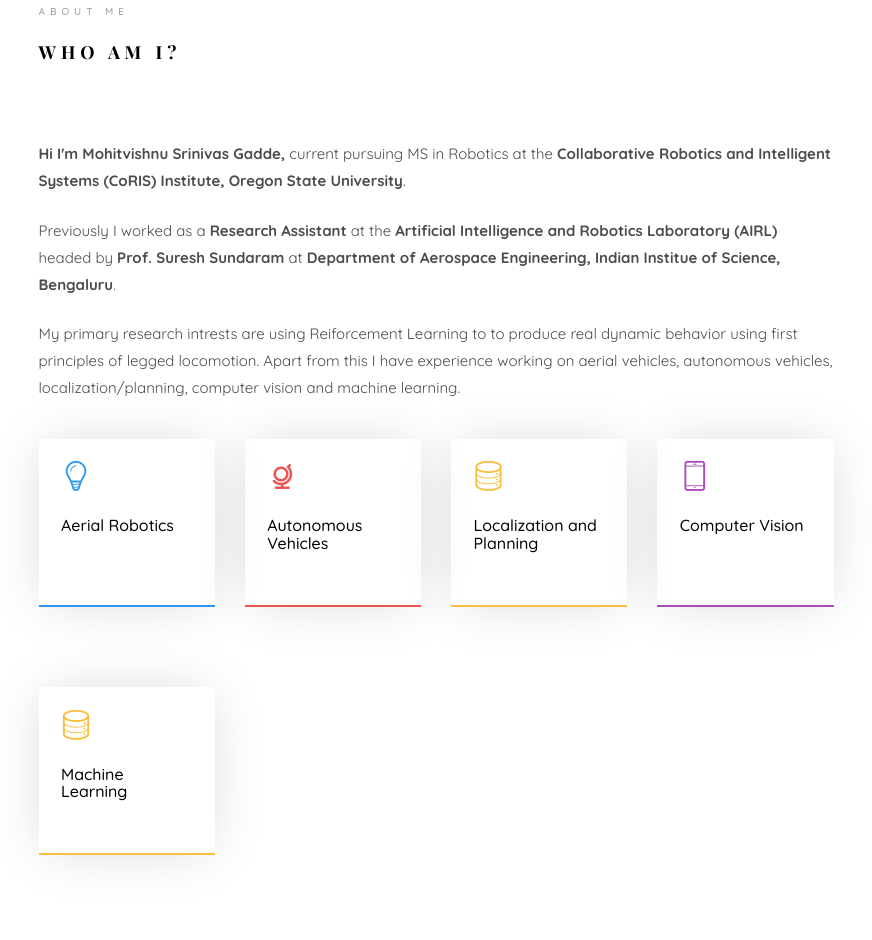
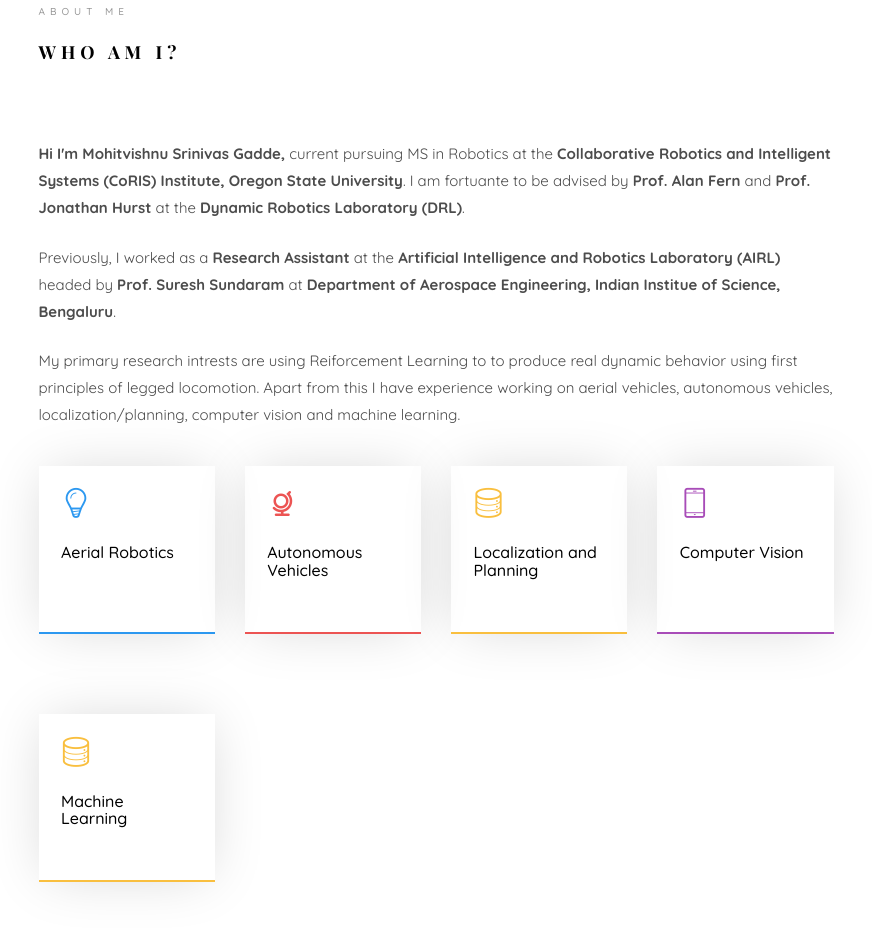
Before and after one commit to mohitgadde/old-website, a plain HTML site: page index.html in a window 1280 px wide. Shown: the part 1007-1947 px from the top of the page, without its empty margins (354-1226 px from the left). Drawn offline with nearby package versions, Linux system fonts and the light colour scheme; some icons are missing; files whose address does not match are found by name; a web font is replaced by a local one.

Commit message:
Update index.html

```diff
--- a/index.html
+++ b/index.html
@@ -195,8 +195,8 @@
 										<span class="heading-meta">About Me</span>
 										<h2 class="colorlib-heading">Who Am I?</h2>
 										<p><strong>Hi I'm Mohitvishnu Srinivas Gadde,</strong> current pursuing MS in Robotics at the <strong>Collaborative Robotics and Intelligent Systems (CoRIS) Institute, Oregon State University</strong>.
-											<!-- I am fortuante to be advised by <strong>Prof. Alan Fern</strong> and <strong>Prof. Jonathan Hurst</strong> at the <strong>Dynamic Robotics Laboratory (DRL)</strong>.</p> -->
-										<p>Previously I worked as a <strong>Research Assistant</strong> at the <strong>Artificial Intelligence and Robotics Laboratory (AIRL)</strong> headed by <b>Prof. Suresh Sundaram</b> at <strong>Department of Aerospace Engineering, Indian Institue of Science, Bengaluru</strong>.</p>
+											I am fortuante to be advised by <strong>Prof. Alan Fern</strong> and <strong>Prof. Jonathan Hurst</strong> at the <strong>Dynamic Robotics Laboratory (DRL)</strong>.</p>
+										<p>Previously, I worked as a <strong>Research Assistant</strong> at the <strong>Artificial Intelligence and Robotics Laboratory (AIRL)</strong> headed by <b>Prof. Suresh Sundaram</b> at <strong>Department of Aerospace Engineering, Indian Institue of Science, Bengaluru</strong>.</p>
 										<p>My primary research intrests are using Reiforcement Learning to to produce real dynamic behavior using first principles of legged locomotion. Apart from this I have experience working on aerial vehicles, autonomous vehicles, localization/planning, computer vision and machine learning.</p>
 									</div>
 								</div>
```
